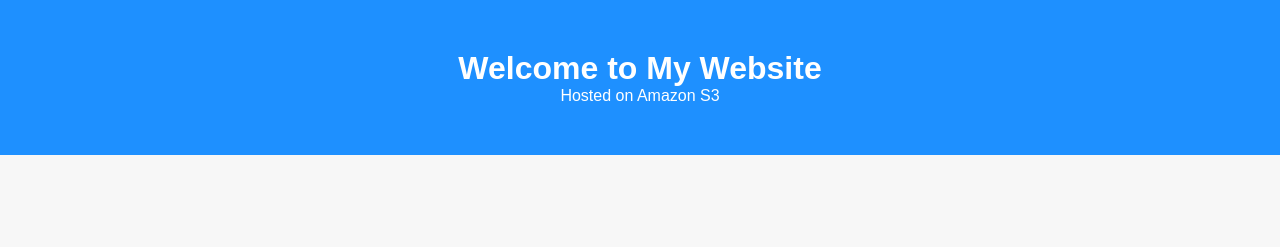
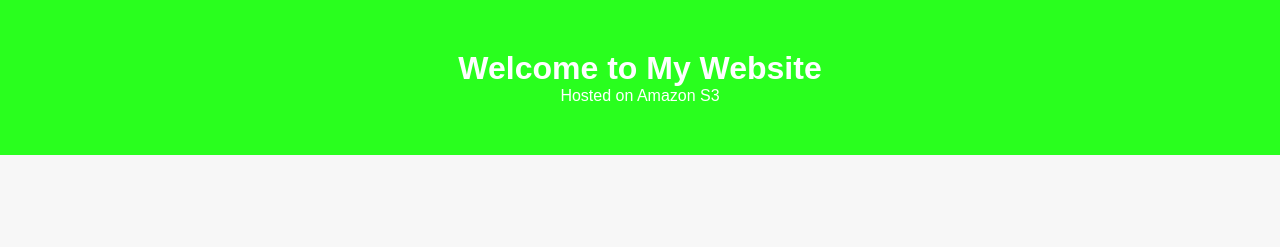
Before and after one commit to achille250/AWS-Project, a plain HTML site: page S3 project/index.html in a window 1280 px wide. Shown: the top 247 px of the page. Drawn offline with Linux system fonts and the light colour scheme.

Commit message:
S3 simple website

```diff
--- a/S3 project/styles.css
+++ b/S3 project/styles.css
@@ -13,7 +13,7 @@
 
 /* Style the header */
 header {
-  background-color:dodgerblue;
+  background-color:rgb(41, 255, 30);
   color: #fff;
   text-align: center;
   padding: 50px 0;
```
